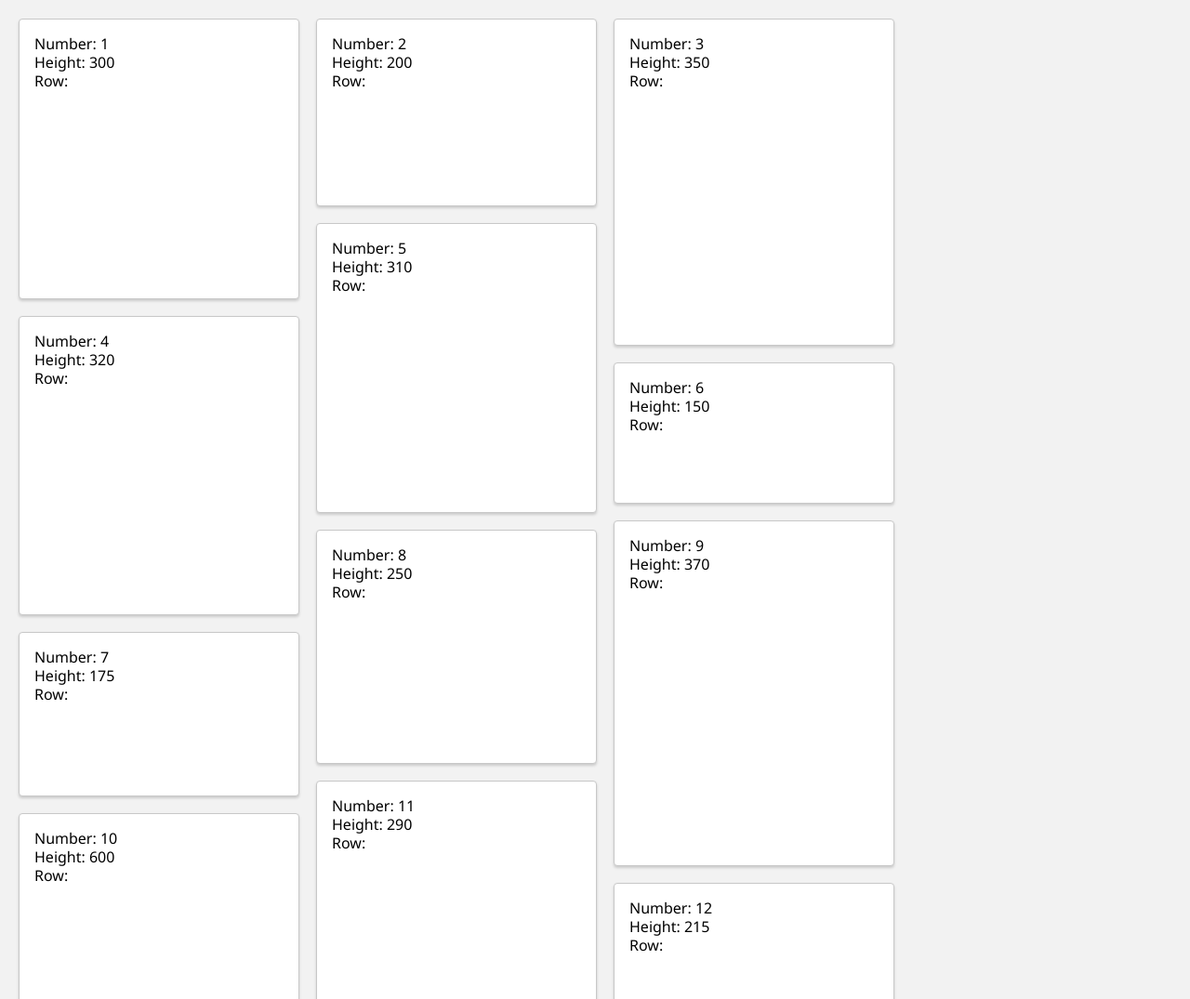
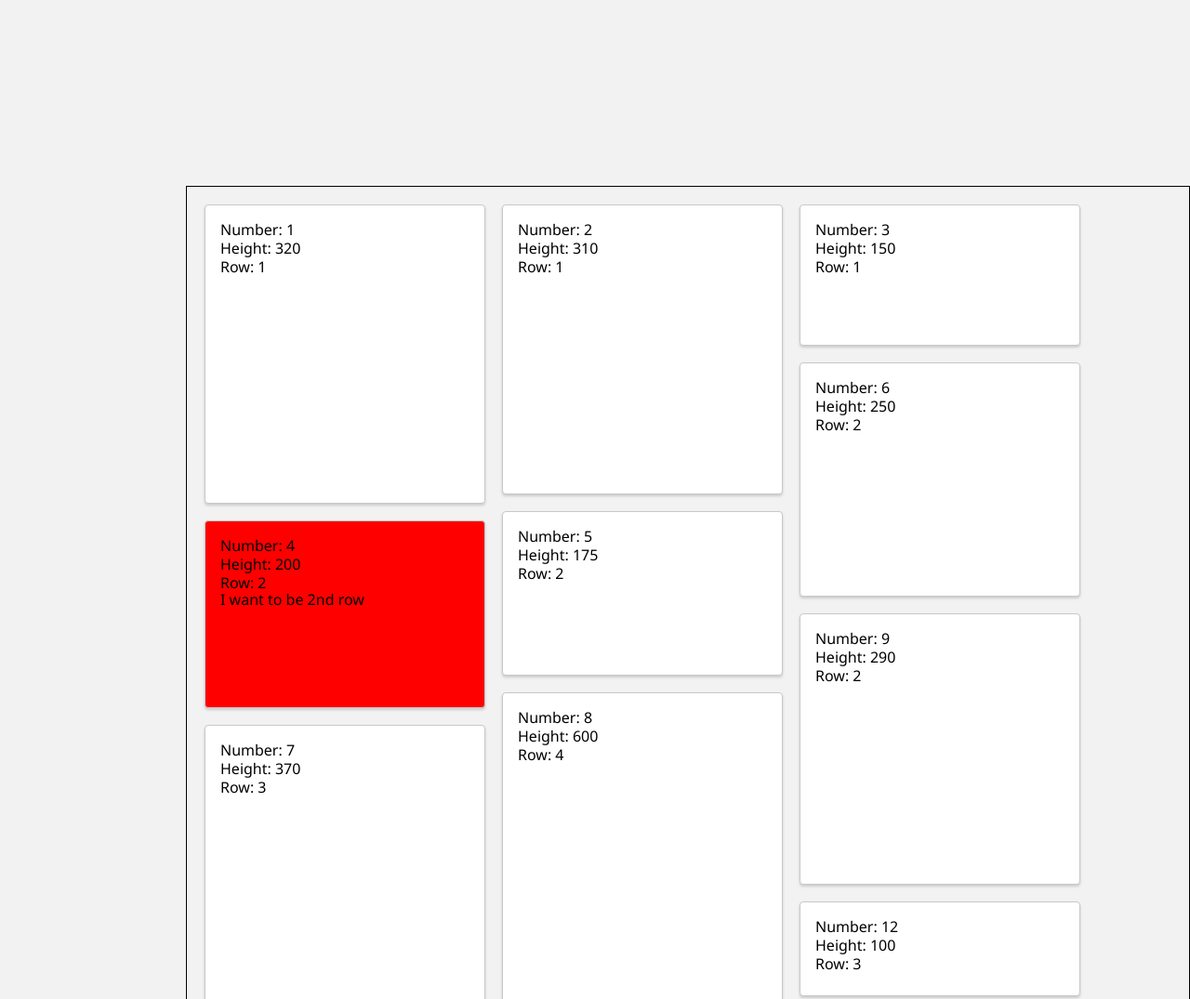
Before and after one commit to DzikuVx/jsWidgets, a plain HTML site: page index.html in a window 1280 px wide. Shown: the top 1075 px of the page at 93% size. Drawn offline with Linux system fonts and the light colour scheme.

Commit message:
Postitioning for rows

```diff
--- a/css/jsWidgets.css
+++ b/css/jsWidgets.css
@@ -5,6 +5,13 @@
 body {
 	font-family: 'Noto Sans', sans-serif;
 	background-color: #f2f2f2;
+}
+
+#widget-container {
+
+	border: solid 1px;
+	margin-left: 200px;
+	margin-top: 200px;
 }
 
 .widget {
--- a/index.html
+++ b/index.html
@@ -7,26 +7,29 @@
 <link rel="stylesheet" type="text/css" href="css/jsWidgets.css" />
 </head>
 <body>
-
-	<div class="widget to-process" data-height="300">
+	<div id="widget-container">
+		<div class="widget to-process" data-height="300" data-row="5" style="background-color: red;">
 			<section>
 				<div class="widget-number">Number: <span></span></div>
 				<div class="widget-height">Height: <span></span></div>
 				<div class="widget-row">Row: <span></span></div>
+				<h2>I want to be 5nd row</h2>
 			</section>
 		</div>
-	<div class="widget to-process" data-height="200">
+		<div class="widget to-process" data-height="200" data-row="2" style="background-color: red;">
 			<section>
 				<div class="widget-number">Number: <span></span></div>
 				<div class="widget-height">Height: <span></span></div>
 				<div class="widget-row">Row: <span></span></div>
+				<h2>I want to be 2nd row</h2>
 			</section>
 		</div>
-	<div class="widget to-process" data-height="350">
+		<div class="widget to-process" data-height="350" data-row="10" style="background-color: yellow;">
 			<section>
 				<div class="widget-number">Number: <span></span></div>
 				<div class="widget-height">Height: <span></span></div>
 				<div class="widget-row">Row: <span></span></div>
+				<h2>I want to be 10th row</h2>
 			</section>
 		</div>
 		<div class="widget to-process" data-height="320">
@@ -204,6 +207,29 @@
 				<div class="widget-row">Row: <span></span></div>
 			</section>
 		</div>
+		<div class="widget to-process" data-height="300">
+			<section>
+				<div class="widget-number">Number: <span></span></div>
+				<div class="widget-height">Height: <span></span></div>
+				<div class="widget-row">Row: <span></span></div>
+			</section>
+		</div>
+		<div class="widget to-process" data-height="300">
+			<section>
+				<div class="widget-number">Number: <span></span></div>
+				<div class="widget-height">Height: <span></span></div>
+				<div class="widget-row">Row: <span></span></div>
+			</section>
+		</div>
+		<div class="widget to-process" data-height="300">
+			<section>
+				<div class="widget-number">Number: <span></span></div>
+				<div class="widget-height">Height: <span></span></div>
+				<div class="widget-row">Row: <span></span></div>
+			</section>
+		</div>
+
+	</div>
 
 	<script type="text/javascript" src="assets/jquery-1.9.1.min.js"></script>
 	<script type="text/javascript" src="js/jsWidgets.js"></script>
--- a/js/jsWidgets.js
+++ b/js/jsWidgets.js
@@ -5,16 +5,35 @@ jsWidgets.columns = (function () {
 	var self = {};
 	var currentTop  = new Array();
 
+	/**
+	 * Total height of widget container
+	 */
+	var containerHeight = 0;
+
+	self.getContainerHeight = function() {
+		return containerHeight - jsWidgets.widgets.getOffsetTop() + 20;
+	};
+
 	self.setTop = function (column, value) {
 		currentTop[column] = value;
+
+		if (value > containerHeight) {
+			containerHeight = value;
+		}
+
 	};
 
 	self.getTop = function (column) {
 		if (!currentTop[column]) {
-			return 0;
+			return jsWidgets.widgets.getOffsetTop();
 		}else {
 			return currentTop[column];
 		}
+	};
+
+	self.reset = function () {
+		currentTop  = new Array();
+		containerHeight = 0;
 	};
 
 	return self;
@@ -28,6 +47,7 @@ jsWidgets.widgets = (function() {
 	var columnWidth = 320;
 	var marginTop = 20;
 	var marginLeft = 20;
+	var rowHeight = 320;
 
 	countWidgetsToprocess = function() {
 		return $('.to-process').size();
@@ -38,11 +58,32 @@ jsWidgets.widgets = (function() {
 	};
 
 	getWidgetLeft = function(column) {
-		return (column * columnWidth) + marginLeft;
+		return (column * columnWidth) + marginLeft + jsWidgets.widgets.getOffsetLeft();
 	};
 
-	getWidgetToProcess = function(row, column) {
-		return $('.to-process').first();
+	getWidgetToProcess = function(currentNumber) {
+
+		var widget;
+		var column = getColumnNumber(currentNumber) + 1;
+		var row = getRow(jsWidgets.columns.getTop(column)) + 1;
+
+		widget = $('.to-process[data-row=' + row + ']').first();
+
+		if (widget.length > 0) {
+			return widget;
+		}
+
+		widget = $('.to-process:not([data-row])').first();
+
+		return widget;
+	};
+
+	setContainerHeight = function(value) {
+		$('#widget-container').css('height', value);
+	};
+
+	getRow = function(bottom) {
+		return Math.floor(bottom / rowHeight);
 	};
 
 	process = function(widget, currentNumber) {
@@ -65,32 +106,67 @@ jsWidgets.widgets = (function() {
 		widget.css('left', getWidgetLeft(column));
 		widget.find('.widget-number span').html(currentNumber + 1);
 		widget.find('.widget-height span').html(height);
+		widget.find('.widget-row span').html(getRow(top));
 		widget.removeClass('to-process');
 		widget.show();
+	};
+
+	getColumnCount = function() {
+		columnCount = Math.floor($('#widget-container').width() / columnWidth);
+	};
+
+	self.getOffsetLeft = function() {
+		return $('#widget-container').offset().left;
+	};
+
+	self.getOffsetTop = function() {
+		return $('#widget-container').offset().top;
 	};
 
 	self.render = function () {
 		console.log('begin');
 
+		var start = new Date().getTime();
+
+		getColumnCount();
+
 		var widgetsToProcess = countWidgetsToprocess();
 		var watchdogThreshold = widgetsToProcess * 4;
 		var watchdog = 0;
 		var widget = null;
+		var currentNumber = 0;
 
-		var currentNumber = 0;
+		console.log('Widgets to position: ' + widgetsToProcess);
 
 		while (widgetsToProcess > 0 && watchdog < watchdogThreshold) {
 			watchdog++;
 
-			widget = getWidgetToProcess();
+			widget = getWidgetToProcess(currentNumber);
 
 			process(widget, currentNumber);
+
+			widgetsToProcess--;
 
 			currentNumber++;
 
 		}
 
+		setContainerHeight(jsWidgets.columns.getContainerHeight());
+
+		var elapsed = new Date().getTime() - start;
+
+		console.log('Widgets positioned in: ' + elapsed + 'ms');
 		console.log('done');
+
+	};
+
+	self.reset = function() {
+
+		$('.widget').addClass('to-process');
+
+		jsWidgets.columns.reset();
+
+		self.render();
 
 	};
 
@@ -99,3 +175,7 @@ jsWidgets.widgets = (function() {
 })();
 
 jsWidgets.widgets.render();
+
+$(window).resize(function() {
+	jsWidgets.widgets.reset();
+});
```
Lines whose indentation alone changed are shown as unchanged.
